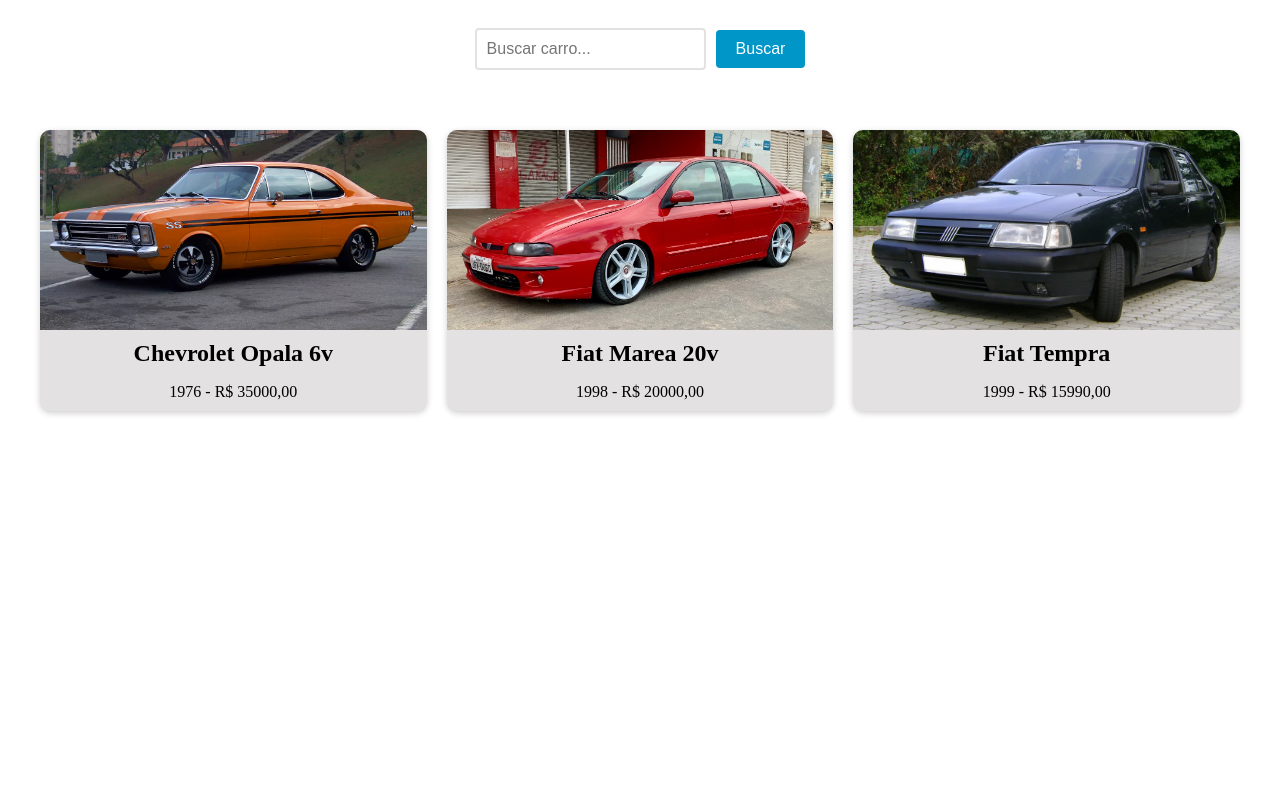
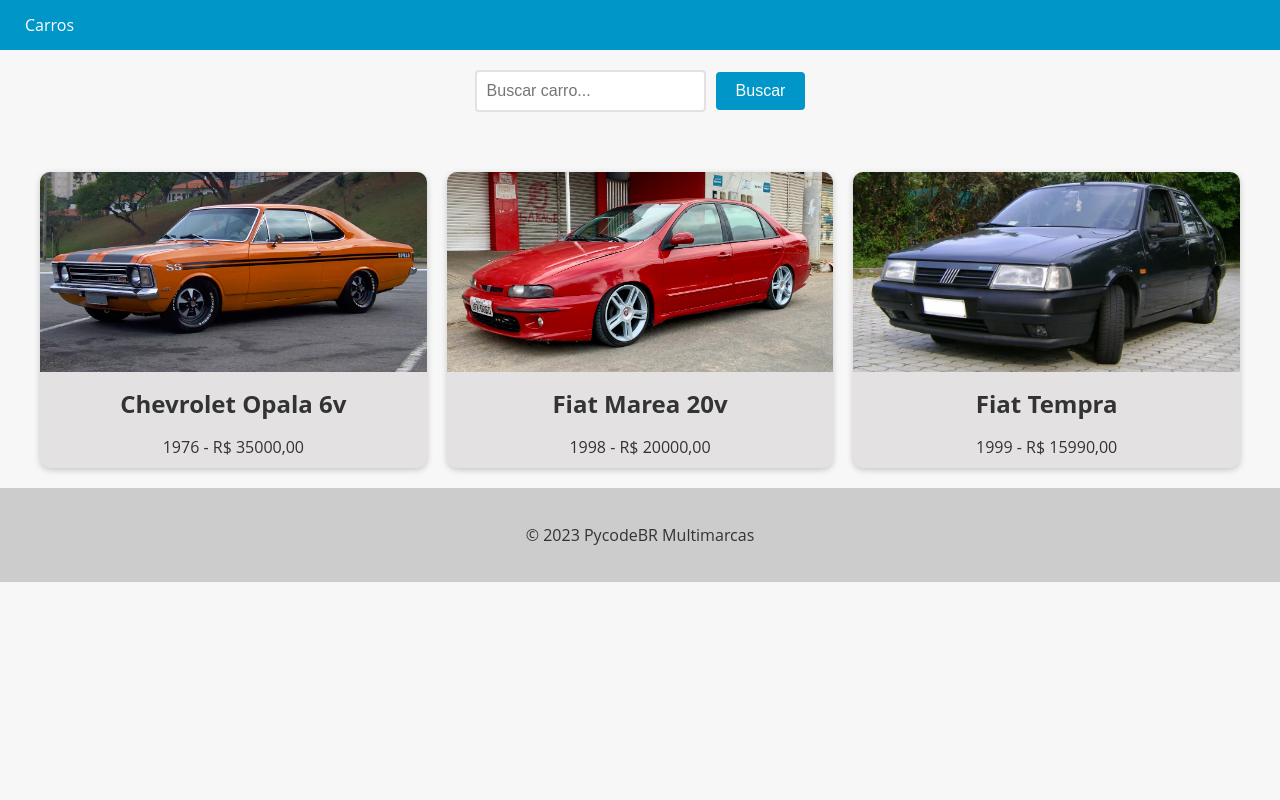
Before and after one commit to KaelDucatti/projeto-carros, a Django app: page /cars/ in a window 1280 px wide. Run offline with Django 5.2, Linux system fonts and the light colour scheme; data comes from the database, SQL or seed files in the repository.

Commit message:
criando e configurando template 'base.html' em 'app'

```diff
--- a/app/settings.py
+++ b/app/settings.py
@@ -56,7 +56,7 @@
 TEMPLATES = [
     {
         'BACKEND': 'django.template.backends.django.DjangoTemplates',
-        'DIRS': [],
+        'DIRS': [BASE_DIR / 'app/templates'],
         'APP_DIRS': True,
         'OPTIONS': {
             'context_processors': [
--- /dev/null
+++ b/app/templates/base.html
@@ -0,0 +1,89 @@
+<!DOCTYPE html>
+<html lang="en">
+<head>
+  <meta charset="UTF-8">
+  <meta name="viewport" content="width=device-width, initial-scale=1.0">
+  <title>{% block title %}{% endblock %}</title>
+  <style>
+    body {
+        font-family: 'Open Sans', sans-serif;
+        background-color: #f7f7f7;
+        color: #333;
+        margin: 0;
+        padding: 0;
+    }
+
+    header {
+        background-color: #0096c7;
+        color: #fff;
+        text-align: center;
+    }
+
+    footer {
+        background-color: #ccc;
+        color: #333;
+        padding: 20px;
+        text-align: center;
+    }
+
+    nav {
+        background-color: #0096c7;
+        color: #fff;
+        height: 50px;
+        display: flex;
+        justify-content: space-between;
+        align-items: center;
+    }
+
+    nav ul {
+        list-style: none;
+        margin: 0;
+        padding: 0;
+        display: flex;
+    }
+
+    nav ul li {
+        margin: 0 10px;
+    }
+
+    nav ul li a {
+        color: #fff;
+        text-decoration: none;
+        font-size: 16px;
+        padding: 15px;
+        transition: all 0.3s ease;
+    }
+
+    nav ul li a:hover {
+        background-color: #32bbe8;
+    }
+
+    nav ul li.active a {
+        background-color: #666;
+    }
+
+    nav ul li.active a:hover {
+        background-color: #999;
+    }
+
+  </style>
+</head>
+<body>
+  <header>
+    <nav>
+      <ul>
+        <li><a href="{% url 'cars_list' %}">Carros</a></li>
+      </ul>
+    </nav>
+  </header>
+
+  <main>
+    {% block content %}
+    {% endblock %}
+  </main>
+
+  <footer>
+    <p>&copy; 2023 PycodeBR Multimarcas</p>
+  </footer>
+</body>
+</html>
--- a/app/urls.py
+++ b/app/urls.py
@@ -7,7 +7,7 @@
 
 urlpatterns = [
     path('admin/', admin.site.urls),
-    path('cars/', cars_view, name='cars')
+    path('cars/', cars_view, name='cars_list')
 ]
 
 if settings.DEBUG:
--- a/cars/templates/cars.html
+++ b/cars/templates/cars.html
@@ -1,3 +1,11 @@
+{% extends 'base.html' %}
+
+{% block title %}Carros{% endblock %}
+
+{% block header %}
+  <h1>Carros Disponíveis</h1>
+{% endblock %}
+
 {% block content %}
   <style>
     .car-grid {
@@ -91,7 +99,7 @@
     }
   </style>
 
-  <form method="GET" action="{% url 'cars' %}">
+  <form method="GET" action="{% url 'cars_list' %}">
     <input type="text" name="search" placeholder="Buscar carro...">
     <button type="submit">Buscar</button>
   </form>
```
Also changed, not shown: cars/templates/base.html (deleted, +0 -22 lines).
